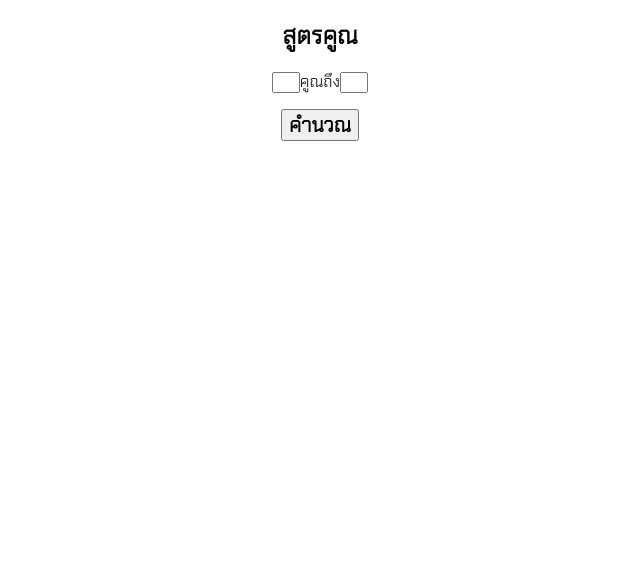
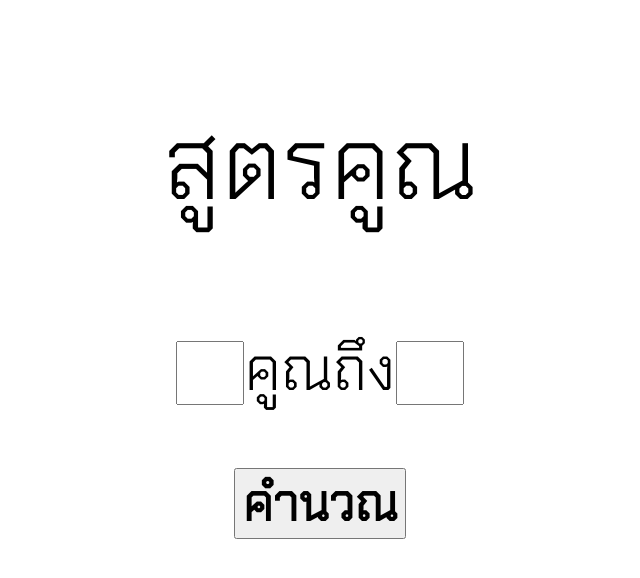
Before and after one commit to Takedaxz/Multiplication_Table, a plain HTML site: page index.htm in a window 1280 px wide. Shown: the whole page, without its empty margins (320-960 px from the left). Drawn offline with Linux system fonts and the light colour scheme.

Commit message:
Update index.htm

```diff
--- a/index.htm
+++ b/index.htm
@@ -9,13 +9,13 @@
 </head>
 <body style="font-family: 'Chakra Petch', sans-serif;">
     <center>
-        <h2>สูตรคูณ</h2>
-        <p>
-            <input id="input" style="width: 20px;">คูณถึง<input id="input2" style="width: 20px;">
+        <p style="font-size: 100px;">สูตรคูณ</p>
+        <p style="font-size: 60px;"">
+            <input id="input" style="font-size: 50px; width: 60px;">คูณถึง<input id="input2" style="font-size: 50px; width: 60px;">
         </p>
         <button id="button">
-            <b style="font-size: 20px;font-family: 'Chakra Petch', sans-serif;">คำนวณ</b></button>
-        <div style="font-size: 14px;" id="output"></div>
+            <b style="font-size: 50px;font-family: 'Chakra Petch', sans-serif;">คำนวณ</b></button>
+        <p style="font-size: 45px;" id="output"></p>
         <script src="index.js"></script>
     </center>
 </body>
```
